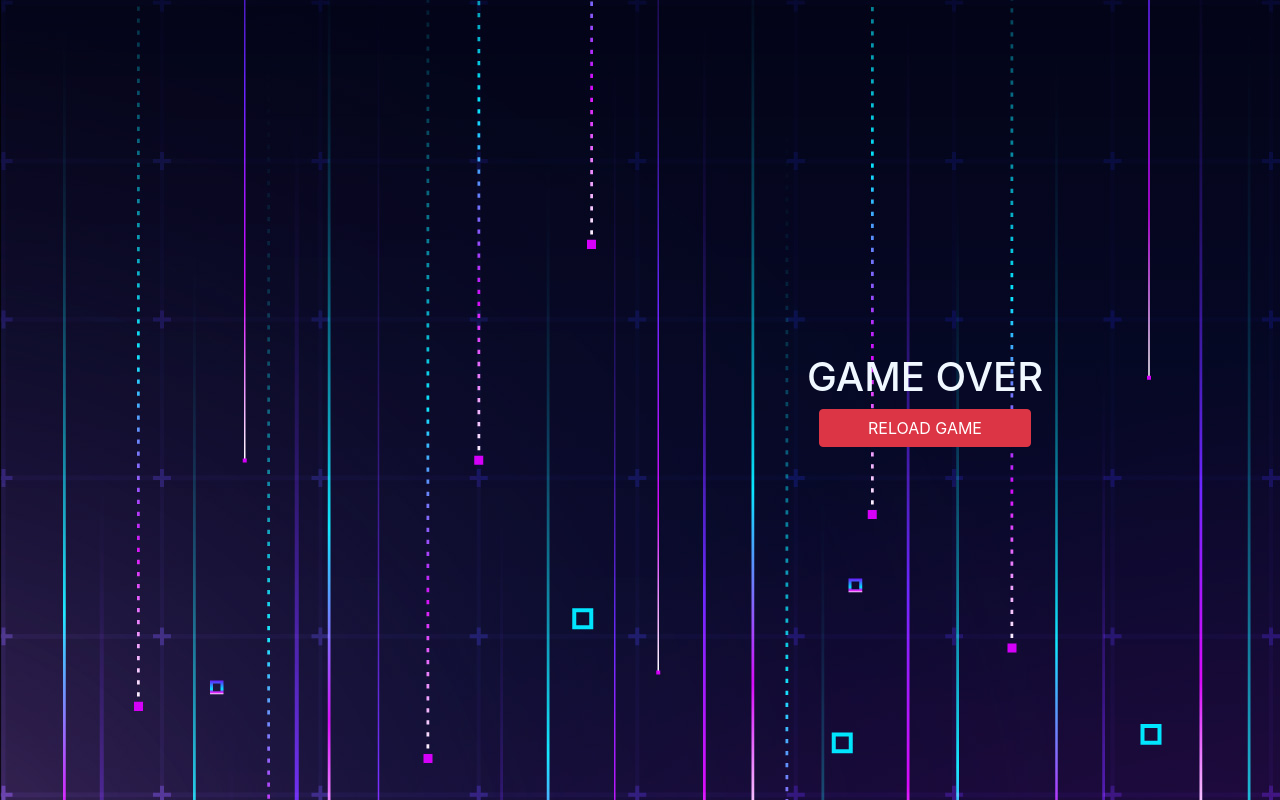
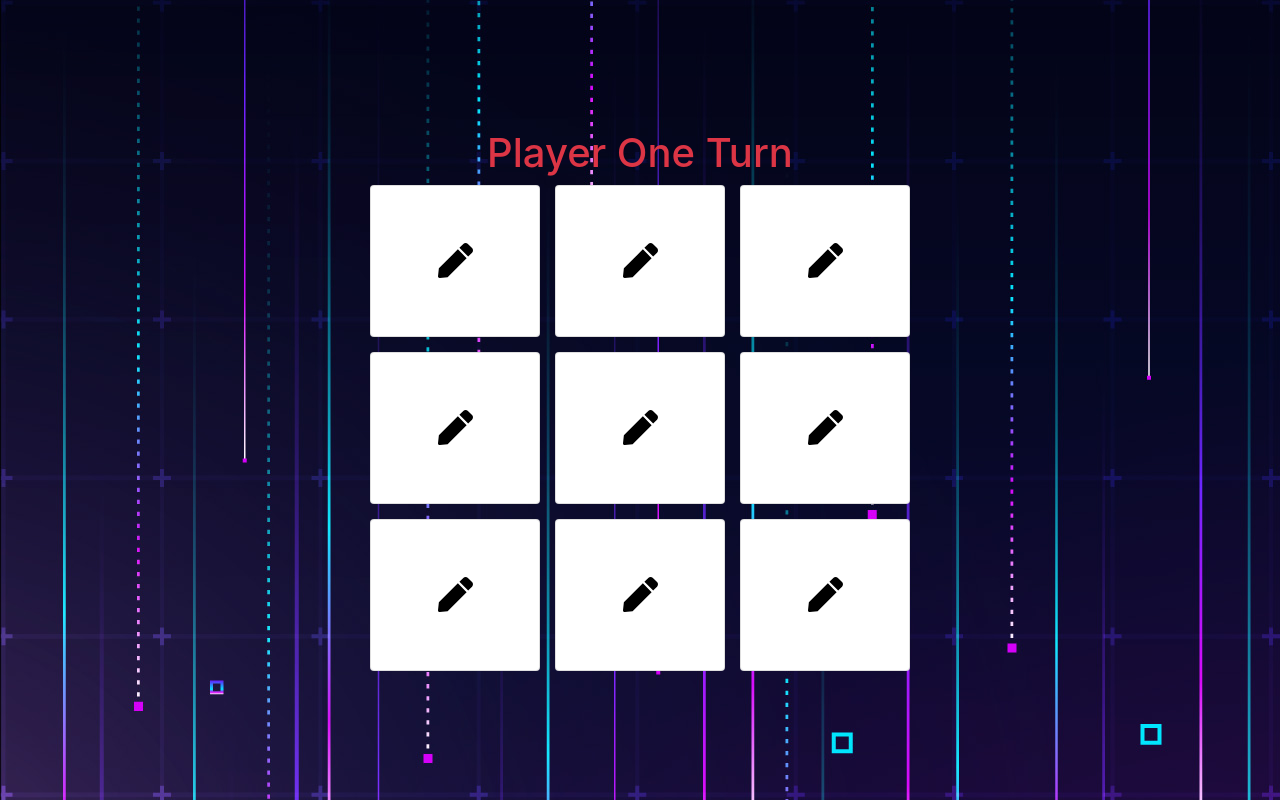
Before and after one commit to Somsubhra1/tic-tac-toe, an Angular app: page / in a window 1280 px wide. Built offline with nearby package versions, Linux system fonts and the light colour scheme.

Commit message:
Game board completed

```diff
--- a/src/app/app.component.html
+++ b/src/app/app.component.html
@@ -1,7 +1,27 @@
 <div class="container">
   <div class="row justify-content-center align-items-center">
-    <div class="col col-lg-6"></div>
-    <div class="col col-lg-6 text-center">
+    <div class="col col-lg-6">
+      <div class="text-center">
+        <h1 [hidden]="isCross" class="uppercase text-danger">
+          Player One Turn
+        </h1>
+        <h1 [hidden]="!isCross" class="uppercase text-danger">
+          Player Two Turn
+        </h1>
+      </div>
+
+      <div class="grid">
+        <div *ngFor="let item of itemArray; index as i">
+          <div class="card">
+            <div class="card-box box" (click)="handleClick(i)">
+              <app-icon [iconName]="item"></app-icon>
+            </div>
+          </div>
+        </div>
+      </div>
+    </div>
+
+    <div class="col col-lg-6 text-center" *ngIf="winMessage">
       <h1 class="text-uppercase">Game Over {{ winMessage }}</h1>
       <button
         class="btn btn-danger text-uppercase pl-5 pr-5"
--- a/src/app/components/icon/icon.component.html
+++ b/src/app/components/icon/icon.component.html
@@ -3,10 +3,10 @@
     <fa-icon [icon]="faPen" class="icon"></fa-icon>
   </div>
   <div *ngSwitchCase="'cross'">
-    <fa-icon [icon]="faTimes" class="icon"></fa-icon>
+    <fa-icon [icon]="faTimes" class="icon text-info"></fa-icon>
   </div>
   <div *ngSwitchCase="'circle'">
-    <fa-icon [icon]="faCircle" class="icon"></fa-icon>
+    <fa-icon [icon]="faCircle" class="icon text-warning"></fa-icon>
   </div>
   <div *ngSwitchDefault>
     Something is not right
```
